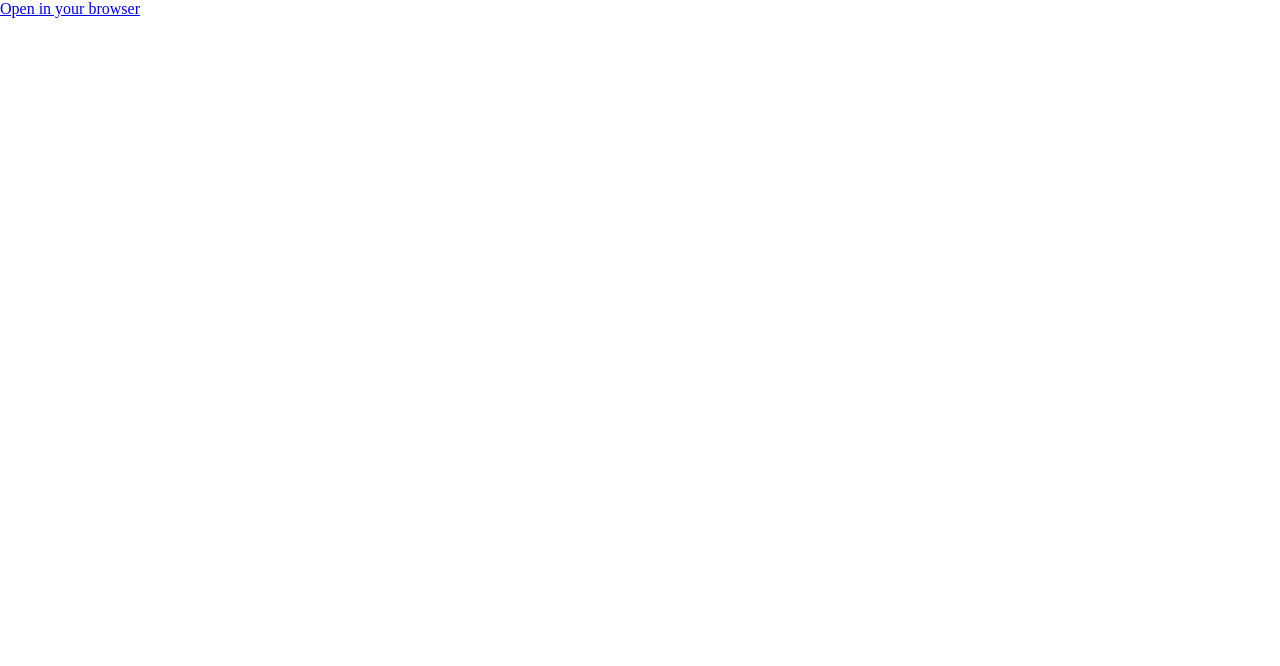
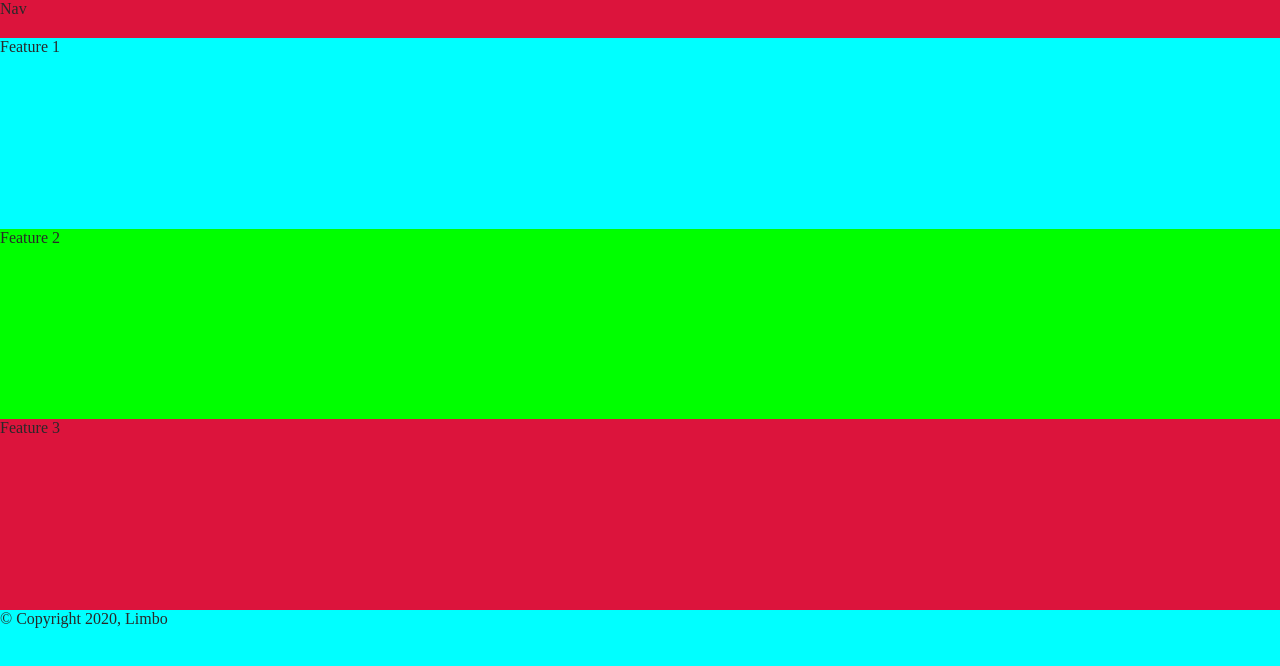
Before and after one commit to johnpagtama/limbo, an Angular app in the folder limbo/: page / in a window 1280 px wide. Shown: the top 666 px of the page. Built offline with nearby package versions, Linux system fonts and the light colour scheme.

Commit message:
Home page layout

```diff
--- a/limbo/src/app/components/home/home.component.html
+++ b/limbo/src/app/components/home/home.component.html
@@ -1 +1,16 @@
-<a routerLink="/Chat">Open in your browser</a>
+<section class="layout-home">
+    <header class="layout-home__header">Nav</header>
+    <!-- <main> -->
+        <section class="layout-home__feature-1">
+            <header>Feature 1</header>
+        </section>
+        <section class="layout-home__feature-2">
+            <header>Feature 2</header>
+        </section>
+        <section class="layout-home__feature-3">
+            <header>Feature 3</header>
+        </section>
+    <!-- </main> -->
+    <footer class="layout-home__footer">&copy; Copyright 2020, Limbo</footer>
+</section>
+<!-- <a routerLink="/Chat">Open in your browser</a> -->
--- a/limbo/src/app/components/home/home.component.scss
+++ b/limbo/src/app/components/home/home.component.scss
@@ -0,0 +1,22 @@
+@import '../../../partials/class-templates';
+
+$bg-crimson: crimson;
+$bg-cyan: cyan;
+$bg-lime: lime;
+
+@include block(layout-home, (display: grid,
+                             height: 100vh,
+                             margin: 0 auto,
+                             color: #292929,
+                             grid-template-rows: 0.2fr 1fr 1fr 1fr 1fr,
+                             grid-template-areas: "layout-home__header"
+                                                  "layout-home__feature-1"
+                                                  "layout-home__feature-2"
+                                                  "layout-home__feature-3"
+                                                  "layout-home__footer")) {
+    @include element(header, (grid-area: layout-home__header, background-color: $bg-crimson));
+    @include element(feature-1, (grid-area: layout-home__feature-1, background-color: $bg-cyan));
+    @include element(feature-2, (grid-area: layout-home__feature-2, background-color: $bg-lime));
+    @include element(feature-3, (grid-area: layout-home__feature-3, background-color: $bg-crimson));
+    @include element(footer, (grid-area: layout-home__footer, background-color: $bg-cyan));
+}
```
